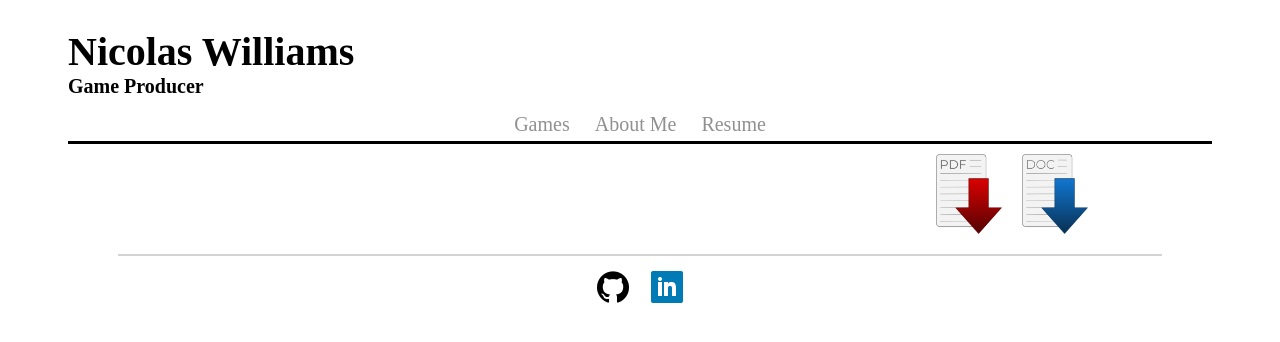
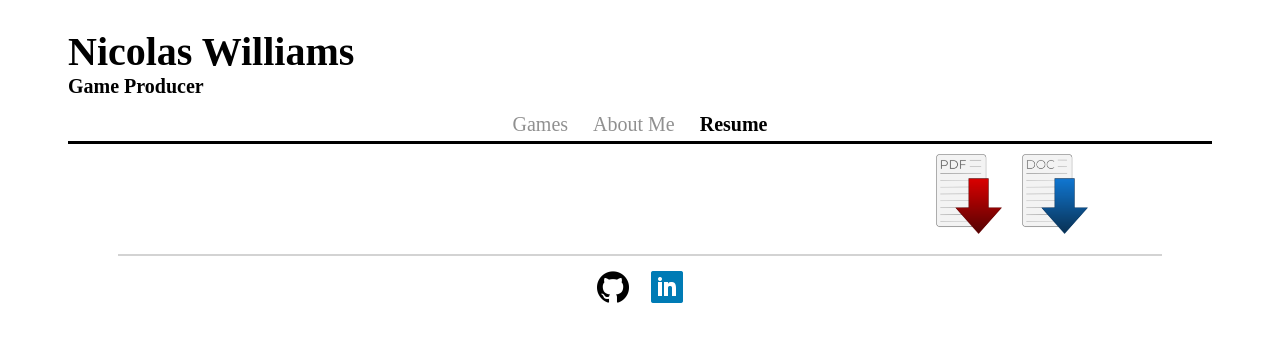
Before and after one commit to NicolasDWilliams/NicolasDWilliams.github.io, a Jekyll site: the page built from resume.html, in a window 1280 px wide. Shown: the top 342 px of the page. Built offline with Jekyll 4.4.1, drawn with Linux system fonts in a browser that asks for light colours; some web fonts are replaced.

Commit message:
Fixed broken nav highlighting

```diff
--- a/_includes/header.html
+++ b/_includes/header.html
@@ -10,7 +10,7 @@
   {% for item in site.data.header %}
   <li class="navLink">
     <a href="{{ item.link }}"
-      class="navLink {% if page.url == item.link %}active{% endif %}">
+      class="navLink {% if page.nav-url == item.link %}active{% endif %}">
       {{ item.name }}
     </a>
   </li>
--- a/about.html
+++ b/about.html
@@ -1,6 +1,7 @@
 ---
 layout: default
 title: About
+nav-url: /about
 ---
 <div style="margin: 0 auto;text-align:center;max-width:60%;">
   <p style="font-size:20px;">
--- a/index.html
+++ b/index.html
@@ -1,5 +1,6 @@
 ---
 layout: default
+nav-url: /
 ---
 <p id="gamesHeader">Recent Game Projects</p>
 
--- a/resume.html
+++ b/resume.html
@@ -2,6 +2,7 @@
 layout: default
 title: Resume
 stylesheet: /assets/css/resume.css
+nav-url: /resume
 ---
 <div id="resumeContainer">
   <div class="iconContainer">
```
